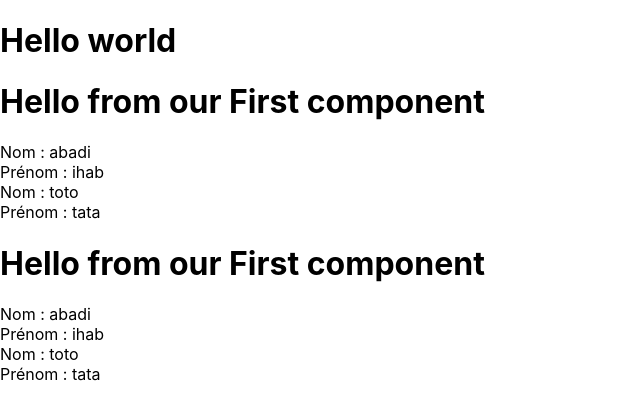
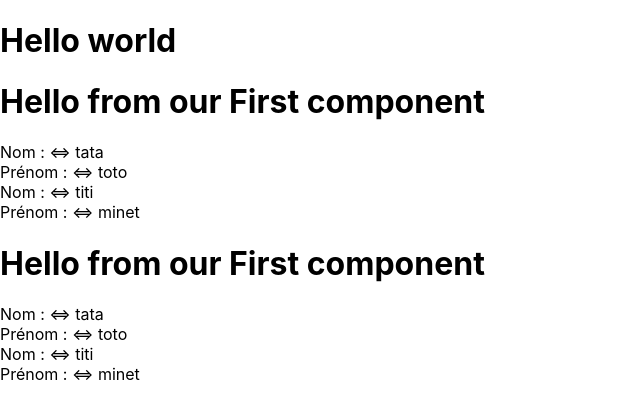
Before and after one commit to ihabAbadi/reactFormationSoftTeam, a React (Create React App) app: page / in a window 1280 px wide. Shown: the top 420 px of the page, without its empty margins (0-640 px from the left). Built offline with nearby package versions, Linux system fonts and the light colour scheme.

Commit message:
version 2

```diff
--- a/src/FirstComponent.js
+++ b/src/FirstComponent.js
@@ -2,13 +2,26 @@ import React from "react"
 import { PersonComponent } from "./PersonComponent"
 
 export class FirstComponent extends React.PureComponent {
-
+    constructor(props) {
+        super(props)
+        this.state = {
+            persons : [
+                {firstName : 'toto', lastName : 'tata'},
+                {firstName : 'minet', lastName : 'titi'},
+            ]
+        }
+    }
     render() {
         return(
             <div>
                 <h1>Hello from our First component</h1>
-                <PersonComponent firstName ="ihab" lastName="abadi"></PersonComponent>
-                <PersonComponent firstName ="tata" lastName="toto"></PersonComponent>
+                {/* <PersonComponent person={{firstName : 'ihab', lastName : 'abadi'}} firstName ="ihab" lastName="abadi"></PersonComponent>
+                <PersonComponent firstName ="tata" lastName="toto"></PersonComponent> */}
+                {this.state.persons.map((element,index) => {
+                    return(
+                        <PersonComponent person={element}></PersonComponent>
+                    )
+                })}
             </div>
         )
     }
--- a/src/PersonComponent.js
+++ b/src/PersonComponent.js
@@ -3,13 +3,29 @@ import React, { PureComponent } from 'react'
 export class PersonComponent extends PureComponent {
     constructor(props) {
         super(props);
+
     }
     render() {
+        //destructeur
+        const {firstName, lastName, person} = this.props
         return (
             <div>
-                <div>Nom : {this.props.lastName}</div>
-                <div>Prénom : {this.props.firstName}</div>
+                <div>Nom : {lastName} {"<=>"} {person != undefined ? person.lastName : null}</div>
+                <div>Prénom : {firstName} {"<=>"} {person != undefined ? person.firstName : null}</div>
             </div>
         );
     }
 }
+
+
+// export const PersonComponent = (props) => {
+
+//     const { firstName, lastName, person } = props
+
+//     return (
+//         <div>
+//             <div>Nom : {lastName} {"<=>"} {person != undefined ? person.lastName : null}</div>
+//             <div>Prénom : {firstName} {"<=>"} {person != undefined ? person.firstName : null}</div>
+//         </div>
+//     )
+// }
```
